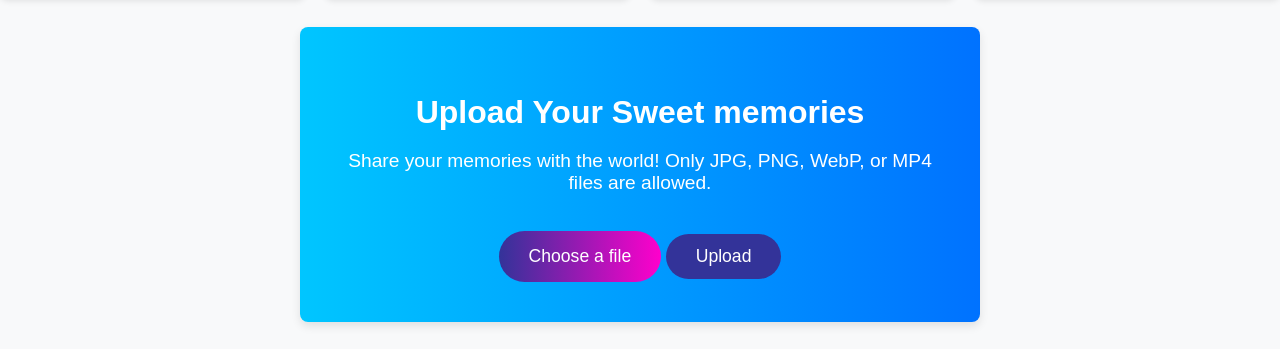
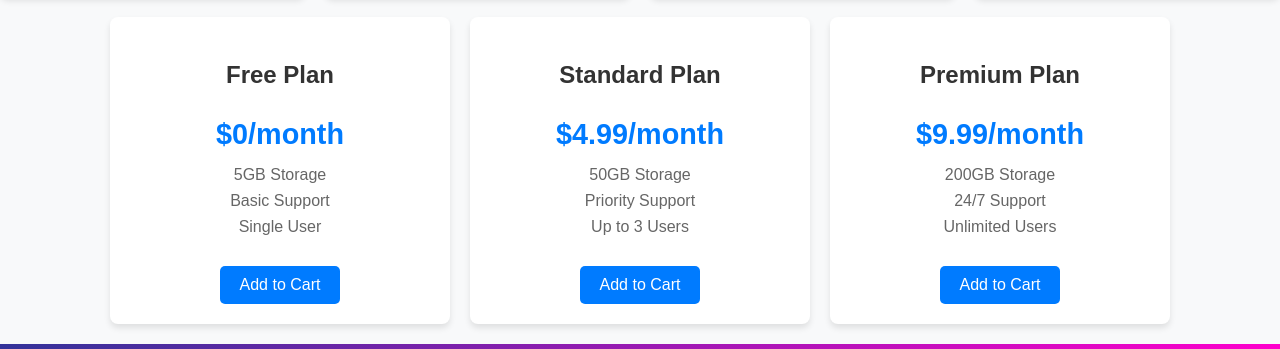
Before and after one commit to Siddhartha-star/Infinite-Gallery, a plain HTML site: page index.html in a window 1280 px wide. Shown: the part 906-1255 px from the top of the page. Drawn offline with Linux system fonts and the light colour scheme.

Commit message:
Update index.html
Removed upload button from index.html page user needs to click on home page to access it

```diff
--- a/index.html
+++ b/index.html
@@ -69,17 +69,7 @@
         </div>
 
 <!-- Upload Section (Updated) -->
-        <section class="upload-section">
-            <h2>Upload Your Sweet memories</h2>
-            <p>Share your memories with the world! Only JPG, PNG, WebP, or MP4 files are allowed.</p>
-            <form>
-                <label for="albumFile" class="upload-label">
-                    <span>Choose a file</span>
-                    <input type="file" id="albumFile" name="albumFile" accept=".jpg, .jpeg, .png, .webp, .mp4" required>
-                </label>
-                <button type="submit" id = "upload" class="upload-btn">Upload</button>
-            </form>
-        </section>
+
 
 
 <div class = "addtocart">
```
